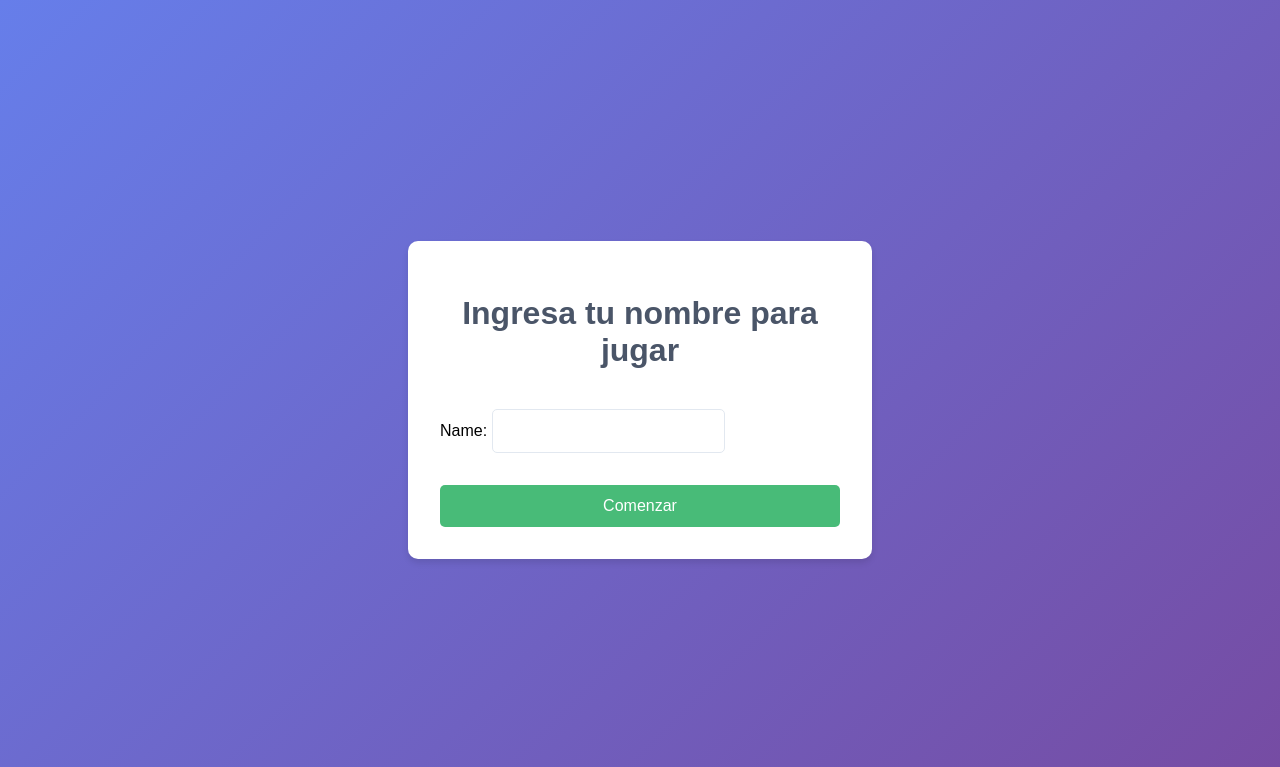
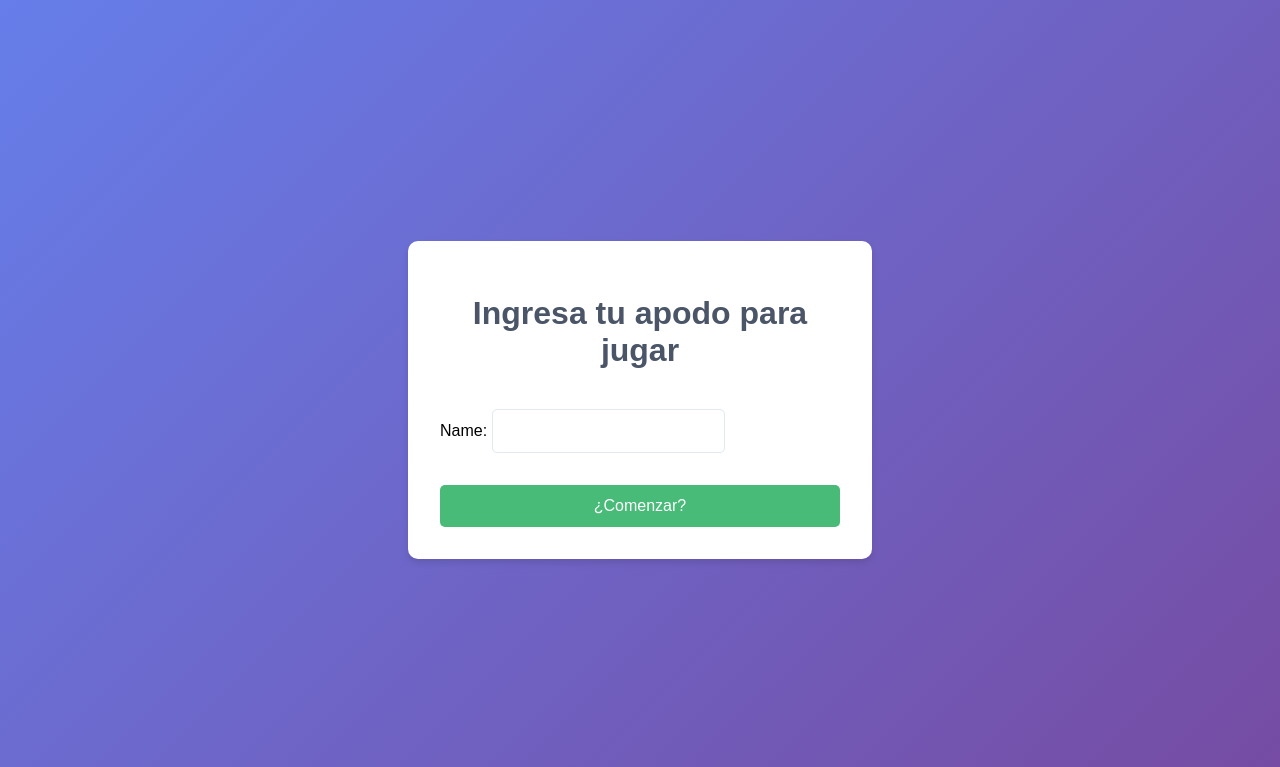
Before and after one commit to DavidCh02/trivia, a Django app: page /play_game/ in a window 1280 px wide. Shown: the top 767 px of the page. Run offline with Django 5.2, Linux system fonts and the light colour scheme; parts of the project's set-up code (start-up, migrations or seed data) failed here and were passed over.

Commit message:
Update play_game.html

```diff
--- a/templates/trivia_game/play_game.html
+++ b/templates/trivia_game/play_game.html
@@ -55,11 +55,11 @@
 </head>
 <body>
     <div class="container">
-        <h1>Ingresa tu nombre para jugar</h1>
+        <h1>Ingresa tu apodo para jugar</h1>
         <form method="post">
             {% csrf_token %}
             {{ player_form.as_p }}
-            <button type="submit">Comenzar</button>
+            <button type="submit">¿Comenzar?</button>
         </form>
     </div>
 </body>
```
